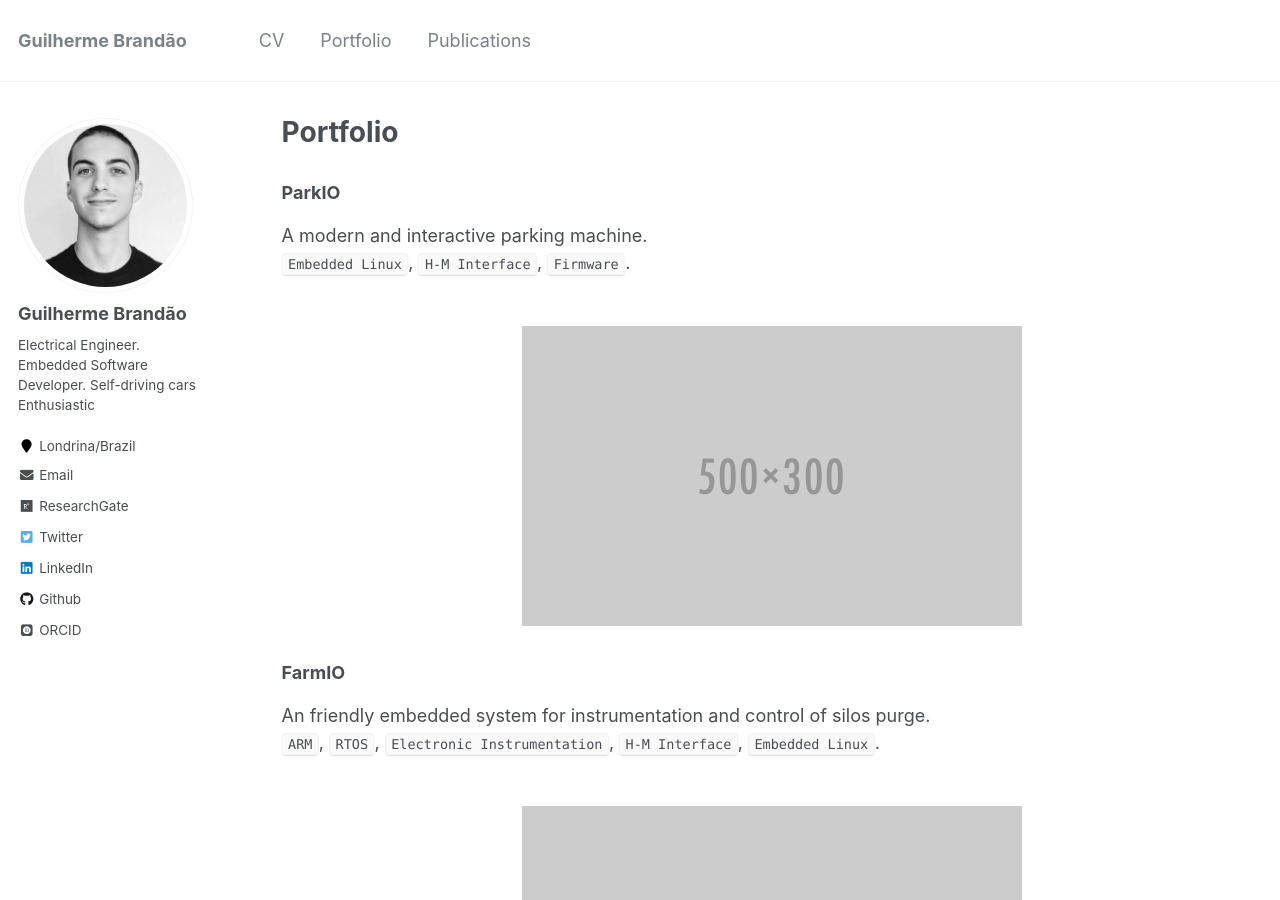
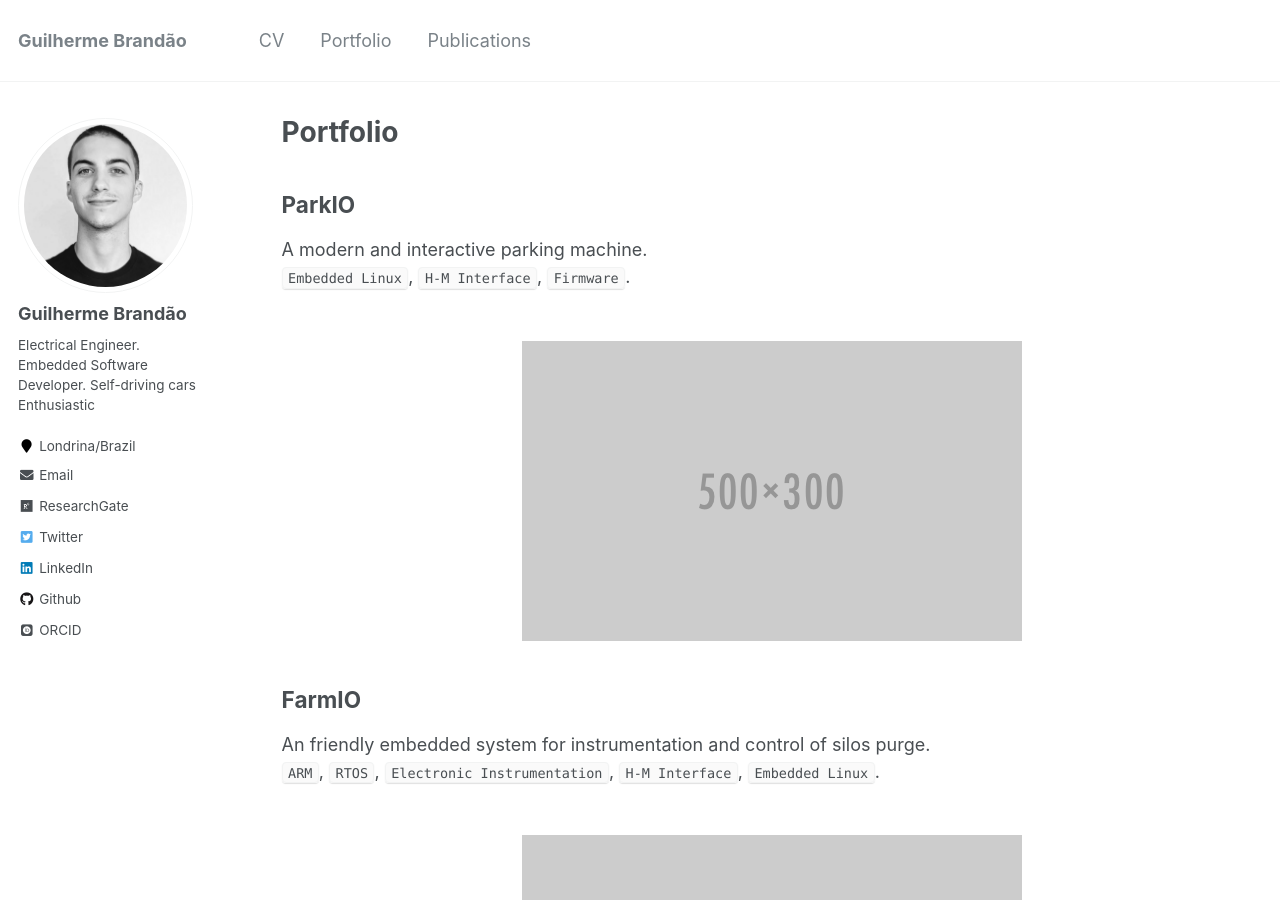
Before and after one commit to brandaogbs/brandaogbs.github.io, a Jekyll site: the page built from _pages/portfolio.md, in a window 1280 px wide and 900 px high. Built offline with Jekyll 4.4.1, drawn with Linux system fonts in a browser that asks for light colours; some web fonts are replaced.

```diff
--- a/_pages/portfolio.md
+++ b/_pages/portfolio.md
@@ -5,22 +5,22 @@ permalink: /portfolio/
 author_profile: true
 ---
 
-### ParkIO
+## ParkIO
 A modern and interactive parking machine.
 `Embedded Linux`, `H-M Interface`, `Firmware`.
 <center><br/><img src='/images/500x300.png'></center>
 
-### FarmIO
+## FarmIO
 An friendly embedded system for instrumentation and control of silos purge.
 `ARM`, `RTOS`, `Electronic Instrumentation`, `H-M Interface`, `Embedded Linux`.
 <center><br/><img src='/images/500x300.png'></center>
 
-### A HiL Platform for Modeling and Control of Quadcopters
+## A HiL Platform for Modeling and Control of Quadcopters
 A Hardware in the Loop platform based on dSpace and an embedded real-time quadcopter for 4DoF projects.
 `ARM`, `RTOS`, `Inertial System`, `dSpace`, `Matlab/Simulink`, `Modern Control`
 <center><br/><img src='/images/500x300.png'></center>
 
-### Quadcopter Simulator
+## Quadcopter Simulator
 A closed loop simulation for control test and modeling of 6DoF quadcopters.
 `Matlab/Simulink`, `Modern Control`, `6DoF Modeling`
 <center><br/><img src='/images/500x300.png'></center>
```
Also changed, not shown: _pages/about.md (+5 -5 lines).
